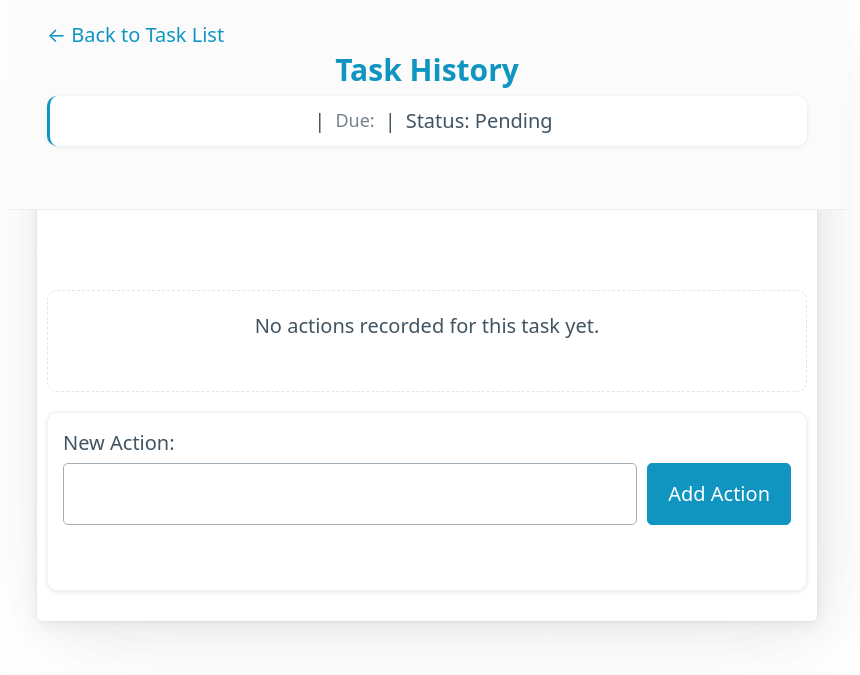
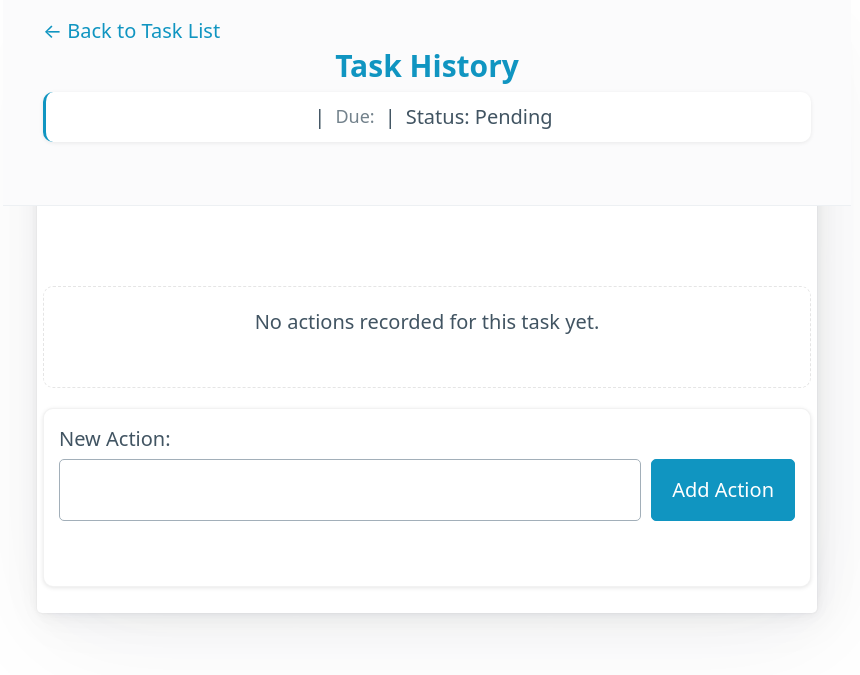
Before and after one commit to rjtavares/Melga, a Flask app: template templates/task_history.html in a window 1280 px wide. Shown: the top 675 px of the page, without its empty margins (213-1073 px from the left). Run offline with Flask 3, Linux system fonts and the light colour scheme; the template is opened without the code that fills it, so the values that code supplies are empty; some libraries are stand-ins or nearby versions.

Commit message:
minor improvements

```diff
--- a/templates/task_history.html
+++ b/templates/task_history.html
@@ -31,7 +31,7 @@
 
         article {
             margin: 0;
-            padding: 0.5rem;
+            padding: 0.3rem;
         }
 
         h1 {
@@ -196,6 +196,10 @@
             border: 1px dashed rgba(0,0,0,0.1);
             border-radius: 0.5rem;
         }
+
+        #actions-container {
+            margin-top: 0.5rem;
+        }
     </style>
 </head>
 <body>
```
